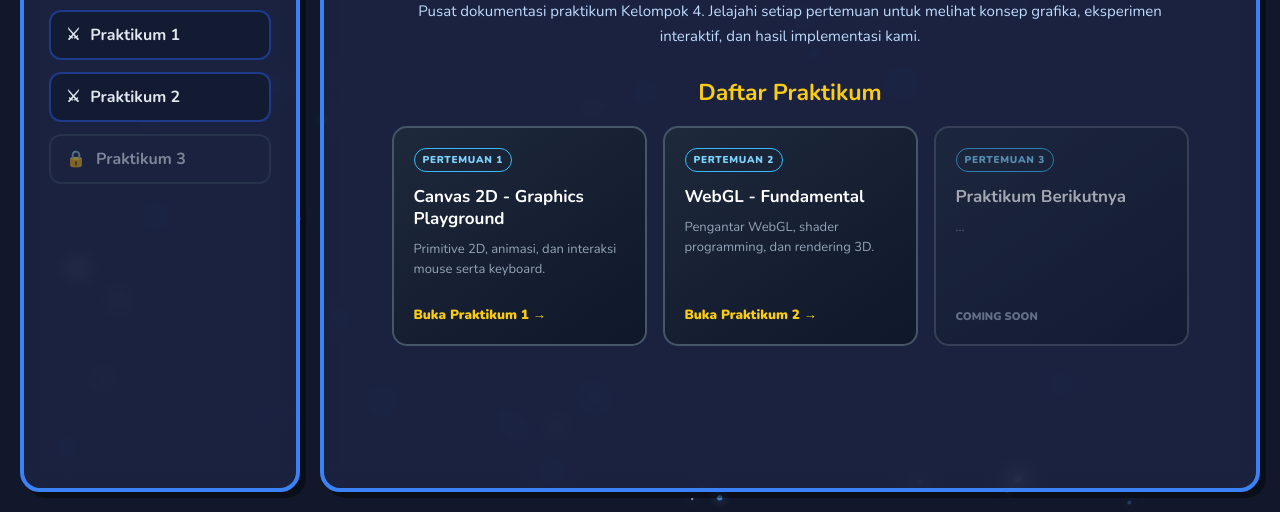
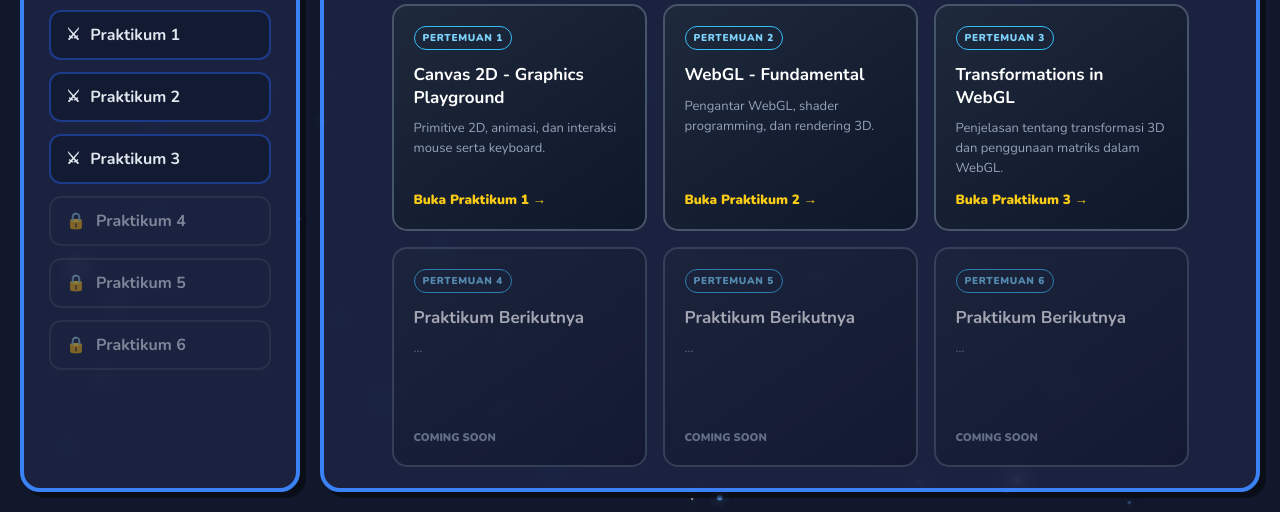
Before and after one commit to Winkyboo/Grafika-Komputer-2026, a plain HTML site: page index.html in a window 1280 px wide. Shown: the part 288-800 px from the top of the page. Drawn offline with nearby package versions, Linux system fonts and the light colour scheme.

Commit message:
update UI

```diff
--- a/app.js
+++ b/app.js
@@ -41,6 +41,11 @@ function openPraktikumOne() {
 function openPraktikumTwo() {
     const practicumButton = document.querySelectorAll('.nav-btn')[3];
     loadPraktikum(practicumButton, './Praktikum Week 2/index.html', 'Praktikum 2');
+}
+
+function openPraktikumThree() {
+    const practicumButton = document.querySelectorAll('.nav-btn')[4];
+    loadPraktikum(practicumButton, './Praktikum Week 3/index.html', 'Praktikum 3');
 }
 
 function setActiveButton(activeBtn) {
--- a/index.html
+++ b/index.html
@@ -28,8 +28,17 @@
                 <button class="nav-btn" type="button" onclick="loadPraktikum(this, './Praktikum Week 2/index.html', 'Praktikum 2')">
                     <span class="icon">⚔</span> Praktikum 2
                 </button>
+                <button class="nav-btn" type="button" onclick="loadPraktikum(this, './Praktikum Week 3/index.html', 'Praktikum 3')">
+                    <span class="icon">⚔</span> Praktikum 3
+                </button>
                 <button class="nav-btn locked" disabled>
-                    <span class="icon">🔒</span> Praktikum 3
+                    <span class="icon">🔒</span> Praktikum 4
+                </button>
+                <button class="nav-btn locked" disabled>
+                    <span class="icon">🔒</span> Praktikum 5
+                </button>
+                <button class="nav-btn locked" disabled>
+                    <span class="icon">🔒</span> Praktikum 6
                 </button>
             </nav>
         </aside>
@@ -57,8 +66,27 @@
                             <p>Pengantar WebGL, shader programming, dan rendering 3D.</p>
                             <button type="button" class="practicum-link" onclick="openPraktikumTwo()">Buka Praktikum 2 →</button>
                         </article>
+                        <!-- <article class="practicum-card coming-card"> -->
+                        <article class="practicum-card">
+                            <span class="practicum-number">PERTEMUAN 3</span>
+                            <h3>Transformations in WebGL</h3>
+                            <p>Penjelasan tentang transformasi 3D dan penggunaan matriks dalam WebGL.</p>
+                            <button type="button" class="practicum-link" onclick="openPraktikumThree()">Buka Praktikum 3 →</button>
+                        </article>
                         <article class="practicum-card coming-card">
-                            <span class="practicum-number">PERTEMUAN 3</span>
+                            <span class="practicum-number">PERTEMUAN 4</span>
+                            <h3>Praktikum Berikutnya</h3>
+                            <p>...</p>
+                            <span>Coming soon</span>
+                        </article>
+                        <article class="practicum-card coming-card">
+                            <span class="practicum-number">PERTEMUAN 5</span>
+                            <h3>Praktikum Berikutnya</h3>
+                            <p>...</p>
+                            <span>Coming soon</span>
+                        </article>
+                        <article class="practicum-card coming-card">
+                            <span class="practicum-number">PERTEMUAN 6</span>
                             <h3>Praktikum Berikutnya</h3>
                             <p>...</p>
                             <span>Coming soon</span>
```
